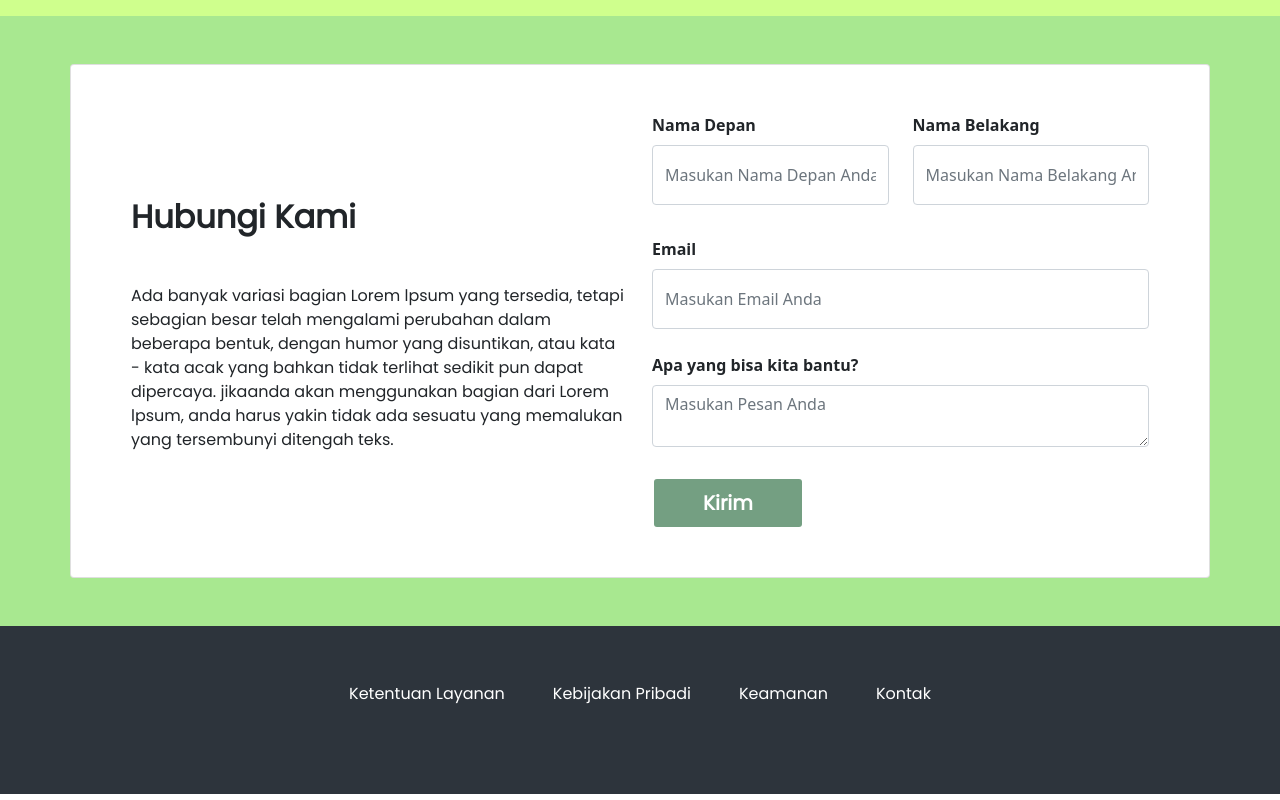
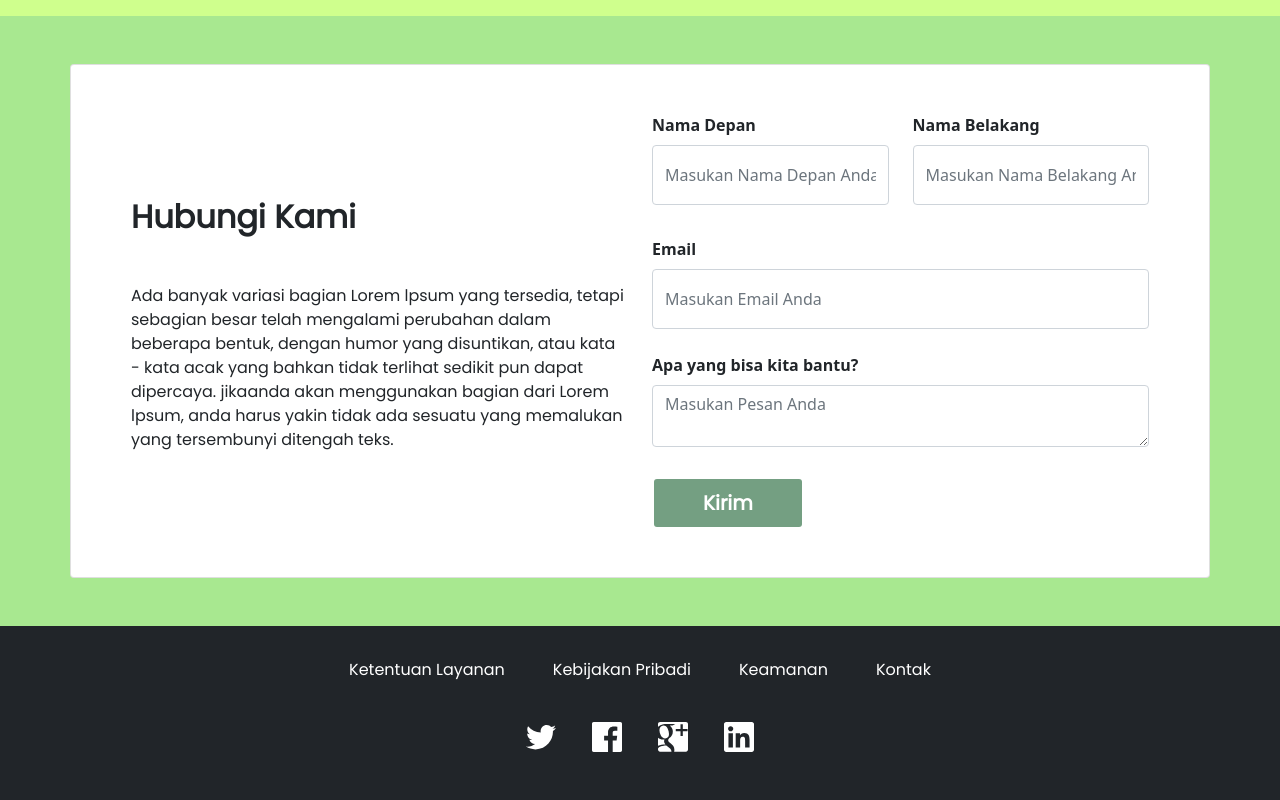
Before and after one commit to Needabox/easy-wash, a plain HTML site: page index.html in a window 1280 px wide. Shown: the part 852-1652 px from the top of the page. Drawn offline with nearby package versions, Linux system fonts and the light colour scheme.

Commit message:
add logo on footer

```diff
--- a/css/style.css
+++ b/css/style.css
@@ -1,5 +1,9 @@
 h1,h2,h3,h4,h5,h6,a,p {
     font-family: 'Poppins', sans-serif;
+}
+
+a {
+    text-decoration: none;
 }
 
 .green-first {
--- a/index.html
+++ b/index.html
@@ -168,20 +168,39 @@
     </section>
 
     <!-- Footer -->
-    <section id="footer" class="bg-footer">
-        <div class="container">
-            <footer>
-                <div class="p-5">
-                    <ul class="nav justify-content-center pb-3 mb-3">
-                        <li class="nav-item"><a href="#" class="nav-link px-4 text-white">Ketentuan Layanan</a></li>
-                        <li class="nav-item"><a href="#" class="nav-link px-4 text-white">Kebijakan Pribadi</a></li>
-                        <li class="nav-item"><a href="#" class="nav-link px-4 text-white">Keamanan</a></li>
-                        <li class="nav-item"><a href="#" class="nav-link px-4 text-white">Kontak</a></li>
-                    </ul>
-                </div>
-            </footer>
+    <footer class="bg-dark text-center text-white">
+        <!-- Grid container -->
+        <div class="container p-4">
+            <div>
+                <ul class="nav justify-content-center pb-3 mb-3">
+                    <li class="nav-item"><a href="#" class="nav-link px-4 text-white">Ketentuan
+                            Layanan</a></li>
+                    <li class="nav-item"><a href="#" class="nav-link px-4 text-white">Kebijakan
+                            Pribadi</a></li>
+                    <li class="nav-item"><a href="#" class="nav-link px-4 text-white">Keamanan</a></li>
+                    <li class="nav-item"><a href="#" class="nav-link px-4 text-white">Kontak</a></li>
+                </ul>
+            </div>
+            <!-- Section: Social media -->
+            <section class="mb-4">
+                <a class="m-3">
+                    <img src="img/illustrations/twitter.svg" alt="" width="30" class="img-fluid">
+                </a>
+                <a class="m-3">
+                    <img src="img/illustrations/facebook.svg" alt="" width="30" class="img-fluid">
+                </a>
+                <a class="m-3">
+                    <img src="img/illustrations/google.svg" alt="" width="30" class="img-fluid">
+                </a>
+                <a class="m-3">
+                    <img src="img/illustrations/linkedin.svg" alt="" width="30" class="img-fluid">
+                </a>
+            </section>
+            <!-- Section: Social media -->
         </div>
-    </section>
+        <!-- Grid container -->
+    </footer>
+    <!-- Footer -->
     <script src="https://cdn.jsdelivr.net/npm/bootstrap@5.0.2/dist/js/bootstrap.bundle.min.js"
         integrity="sha384-MrcW6ZMFYlzcLA8Nl+NtUVF0sA7MsXsP1UyJoMp4YLEuNSfAP+JcXn/tWtIaxVXM" crossorigin="anonymous">
     </script>
```
Also changed, not shown: img/illustrations/facebook.svg (added), img/illustrations/google.svg (added), img/illustrations/linkedin.svg (added), img/illustrations/twitter.svg (added).
